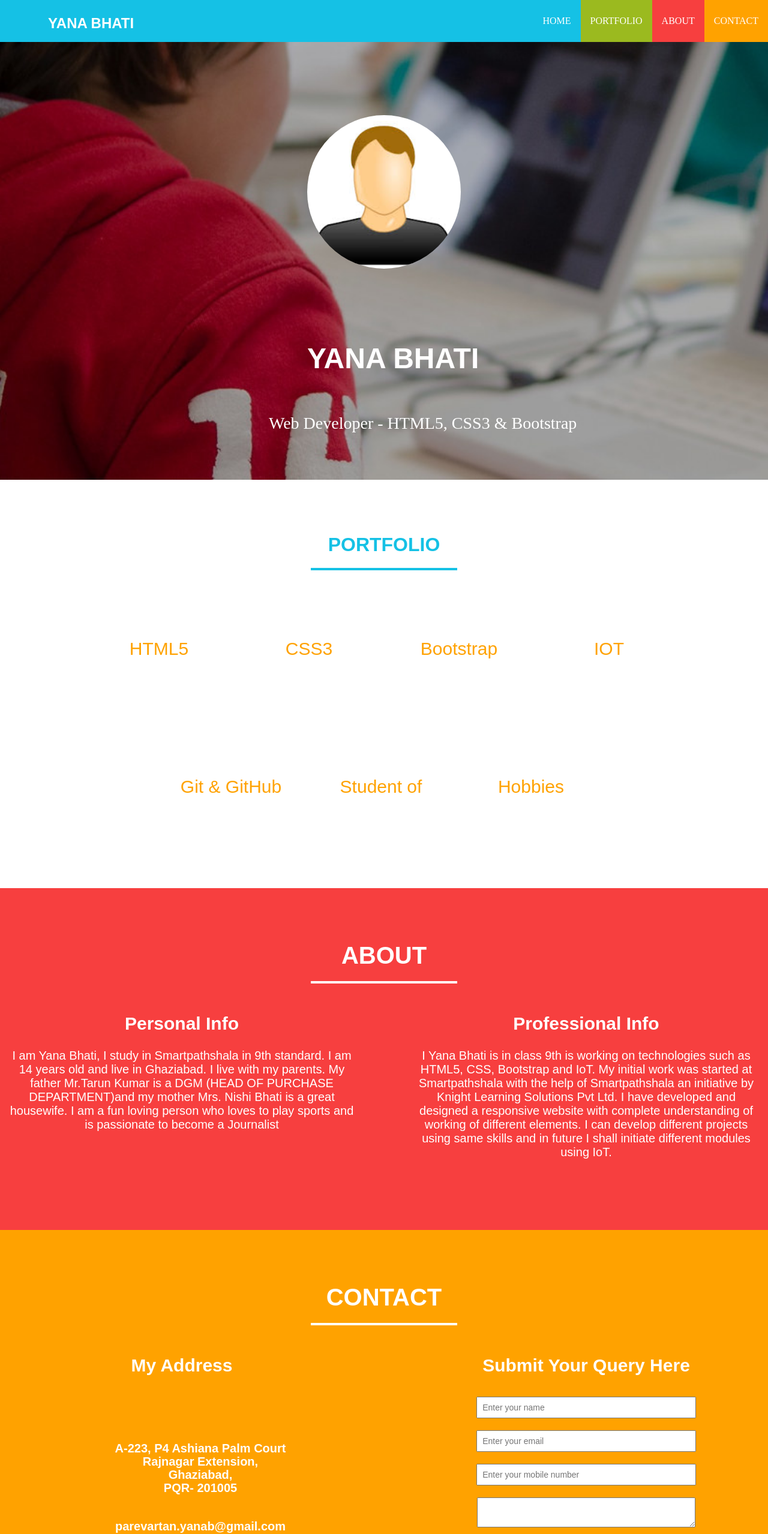
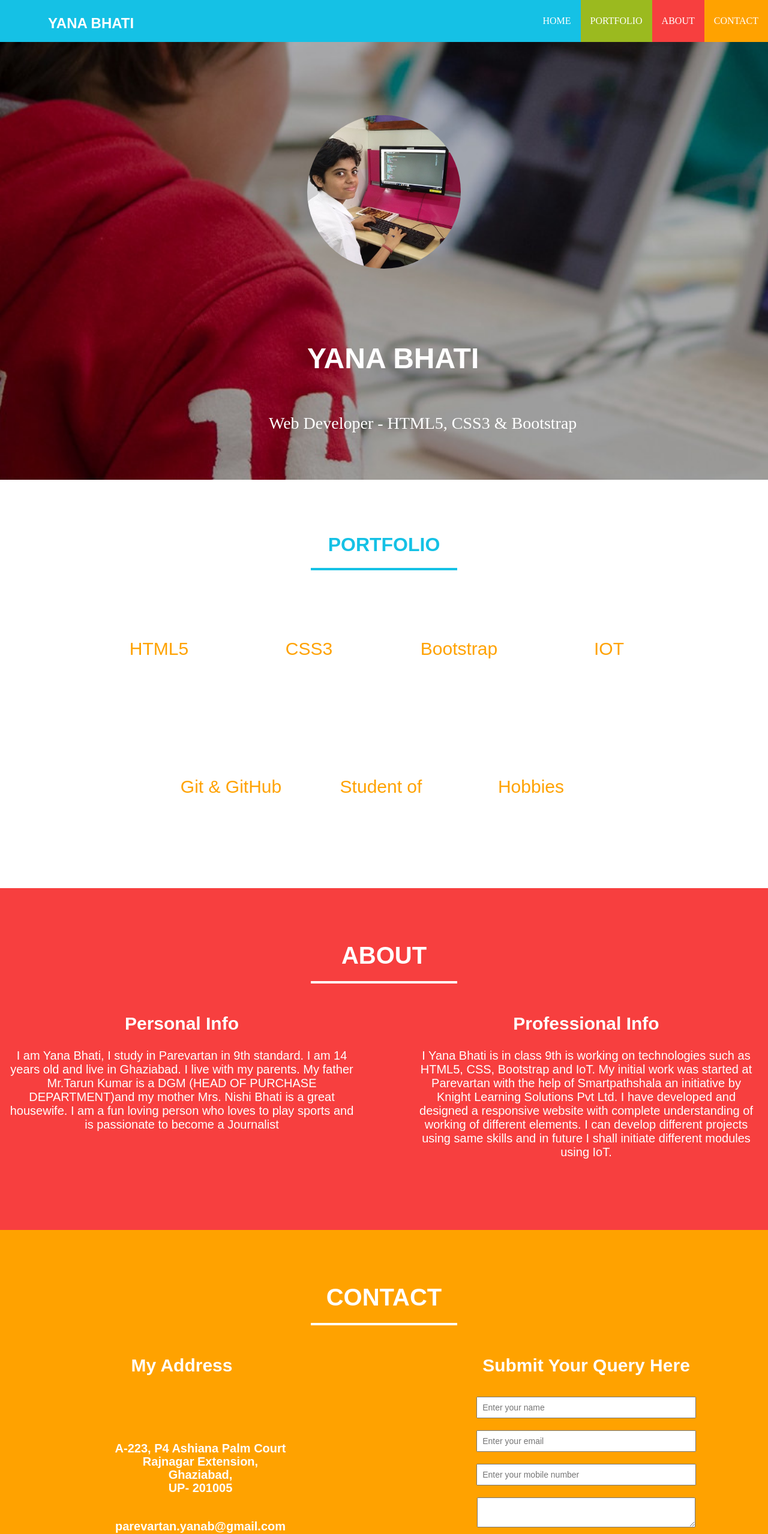
Before and after one commit to Parevartan-yana/htmlassignment, a plain HTML site: page index.html in a window 1280 px wide. Shown: the top 2558 px of the page at 60% size. Drawn offline with Linux system fonts and the light colour scheme.

Commit message:
Information updated

```diff
--- a/css/style.css
+++ b/css/style.css
@@ -71,7 +71,7 @@ li a {
 }
 
 .circle {
-	background: url(../images/user.jpg) center center no-repeat;
+	background: url(../images/yana-bhati.jpg) center center no-repeat;
 	background-size: cover;
 	position: absolute;
 	top: 40%;
--- a/index.html
+++ b/index.html
@@ -4,7 +4,7 @@
 		<title>
 			Yana Bhati
 		</title>
-		<link rel="stylesheet" type="text/css" href="css/style.css">
+		<link rel="stylesheet" type="text/css" href="./css/style.css">
 	</head>
 	<body>
 		<header>
@@ -64,7 +64,7 @@
 				<span class="portfolio portfoliobg2 mT0B20">
 					<div class="vcenter">
 						<h3> Student of </h3>
-						<h4> Class 9th at Smartpathshala</h4>
+						<h4> Class 9th at Parevartan</h4>
 					</div>
 				</span>
 				<span class="portfolio portfoliobg3 mT0B20">
@@ -81,11 +81,11 @@
 			<hr class="colorWhite">
 			<div class="divisionLeft">
 				<h2> Personal Info </h2>
-				<p> I am Yana Bhati, I study in Smartpathshala in 9th standard. I am 14 years old and live in Ghaziabad. I live with my parents. My father Mr.Tarun Kumar is a DGM (HEAD OF PURCHASE DEPARTMENT)and my mother Mrs. Nishi Bhati is a great housewife. I am a fun loving person who loves to play sports and is passionate to become a Journalist </p>
+				<p> I am Yana Bhati, I study in Parevartan in 9th standard. I am 14 years old and live in Ghaziabad. I live with my parents. My father Mr.Tarun Kumar is a DGM (HEAD OF PURCHASE DEPARTMENT)and my mother Mrs. Nishi Bhati is a great housewife. I am a fun loving person who loves to play sports and is passionate to become a Journalist </p>
 			</div>
 			<div class="divisionRight">
 				<h2> Professional Info </h2>
-				<p> I  Yana Bhati is in class 9th  is working on technologies such as HTML5, CSS, Bootstrap and IoT. My initial work was started at Smartpathshala with the help of Smartpathshala an initiative by Knight Learning Solutions Pvt Ltd. I have developed and designed a responsive website with complete understanding of working of different elements. I can develop different projects using same skills and in  future I shall initiate different modules using IoT.</p>
+				<p> I  Yana Bhati is in class 9th  is working on technologies such as HTML5, CSS, Bootstrap and IoT. My initial work was started at Parevartan with the help of Smartpathshala an initiative by Knight Learning Solutions Pvt Ltd. I have developed and designed a responsive website with complete understanding of working of different elements. I can develop different projects using same skills and in  future I shall initiate different modules using IoT.</p>
 			</div>
 		</section>
 		<section id="contact">
@@ -96,7 +96,7 @@
 				<span class="address">
 					<div class="vcenter">
 						<h4>A-223, P4 Ashiana Palm Court <br>
-    						Rajnagar Extension, Ghaziabad,<br> PQR- 201005
+    						Rajnagar Extension, Ghaziabad,<br> UP- 201005
 						</h4>
 						<br>
 						<h4> parevartan.yanab@gmail.com <br> +919873802432 </h4>
```
Also changed, not shown: images/yana-bhati.jpg (added).
